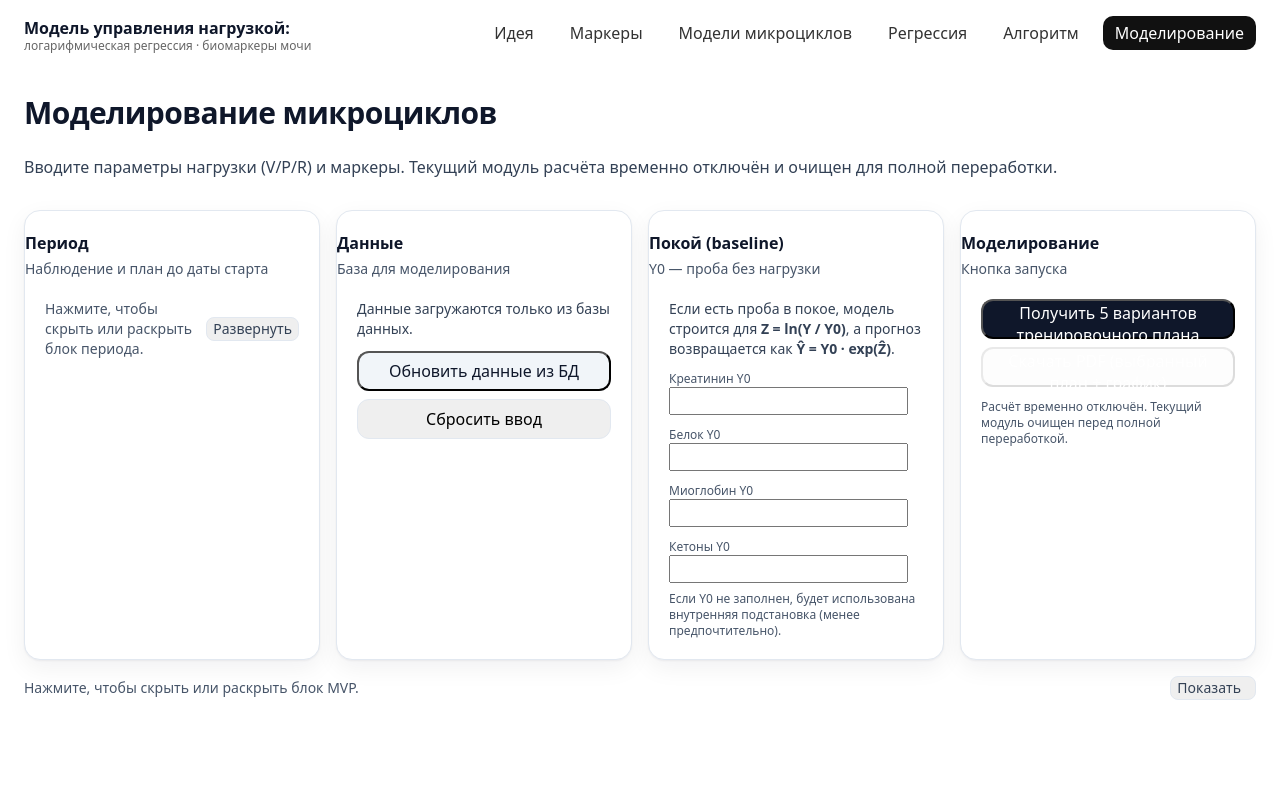
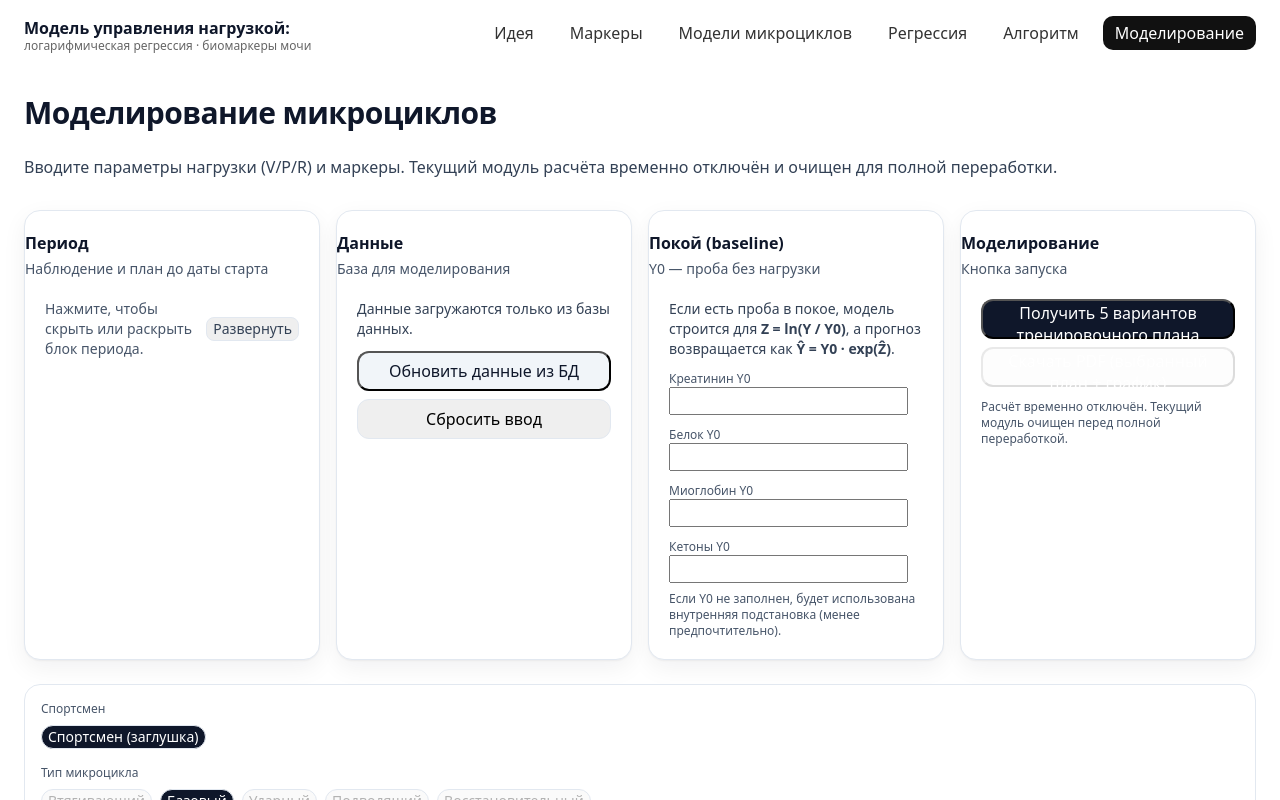
Before and after one commit to alexLuckyStrike/RidgeModel, a Nuxt app in the folder nuxt/: page /planner in a window 1280 px wide. Built offline with nearby package versions, Linux system fonts and the light colour scheme.

Commit message:
компонент работает

```diff
--- a/nuxt/components/ShowMicroCycle.vue
+++ b/nuxt/components/ShowMicroCycle.vue
@@ -1,7 +1,21 @@
 <template>
   <div class="space-y-4">
     <div class="rounded-2xl border bg-white p-4">
-      <div class="text-xs font-medium text-slate-600">Тип микроцикла</div>
+      <div class="text-xs font-medium text-slate-600">Спортсмен</div>
+      <div class="mt-2 flex flex-wrap gap-2">
+        <button
+          v-for="athlete in availableAthletes"
+          :key="athlete.athleteId"
+          type="button"
+          class="px-3 py-2 rounded-xl border text-sm transition"
+          :class="athleteButtonClass(athlete.athleteId)"
+          @click="selectAthlete(athlete.athleteId)"
+        >
+          {{ athlete.name }}
+        </button>
+      </div>
+
+      <div class="mt-4 text-xs font-medium text-slate-600">Тип микроцикла</div>
       <div class="mt-2 flex flex-wrap gap-2">
         <button
           v-for="typeId in typeOrder"
@@ -31,7 +45,7 @@
         </button>
       </div>
     </div>
-
+    {{ buildAthletesFromTypeObject }}
     <ShowMicroCycleView
       :microcycle="currentVariant"
       :sessions="currentSessions"
@@ -57,6 +71,7 @@
 <script setup lang="ts">
 import { computed, ref, useSlots, watch, watchEffect } from 'vue'
 import ShowMicroCycleView from './ShowMicroCycleView.vue'
+import { useAthletesStore } from '~/stores/athletes'
 
 type MicrocycleType = 'recovery_intro' | 'base' | 'shock' | 'taper' | 'recovery'
 type SessionCount = 3 | 4 | 5 | 6
@@ -96,6 +111,20 @@ interface MicrocycleVariant {
 type CatalogByLength = Partial<Record<SessionCountKey, MicrocycleVariant[]>>
 type CatalogsByType = Partial<Record<MicrocycleType, CatalogByLength>>
 
+interface AthleteMicrocycleCatalog {
+  athleteId: string
+  name: string
+  catalogsByType: CatalogsByType
+}
+
+interface TypeCatalogRow {
+  athleteId: string
+  name: string
+  catalog: CatalogByLength
+}
+
+type CatalogsForAllAthletesByType = Partial<Record<MicrocycleType, TypeCatalogRow[]>>
+
 const typeOrder: MicrocycleType[] = ['recovery_intro', 'base', 'shock', 'taper', 'recovery']
 const sessionOrder: SessionCount[] = [3, 4, 5, 6]
 
@@ -107,15 +136,83 @@ const DEFAULT_TYPE_LABELS: Record<MicrocycleType, string> = {
   recovery: 'Восстановительный',
 }
 
+const DEFAULT_STUB_CATALOGS: CatalogsByType = {
+  base: {
+    '3': [
+      {
+        variantId: 'stub-v1',
+        name: 'Заглушка микроцикла',
+        context: 'Компонент запущен без данных каталога. Передайте реальные данные из store.',
+        type: 'base',
+        sessions: [
+          {
+            sessionIndex: 0,
+            zone: 2,
+            strategy: 'balanced',
+            predictedPC1: -0.66,
+            realism: 'good',
+            deltas: { dV: -0.04, dP: -0.04, dR: 0 },
+            absoluteLoad: { V: 8000, P: 72, R: 3.7 },
+            description: 'V -4.0%, P -4.0%',
+          },
+          {
+            sessionIndex: 1,
+            zone: 3,
+            strategy: 'volume_only',
+            predictedPC1: 1.04,
+            realism: 'caution',
+            deltas: { dV: 0.14, dP: 0, dR: 0 },
+            absoluteLoad: { V: 9500, P: 75, R: 3.7 },
+            description: 'V +14.0%',
+          },
+          {
+            sessionIndex: 2,
+            zone: 2,
+            strategy: 'variative',
+            predictedPC1: -0.66,
+            realism: 'good',
+            deltas: { dV: -0.03, dP: -0.03, dR: 0.06 },
+            absoluteLoad: { V: 8120, P: 73, R: 3.9 },
+            description: 'V -3.0%, P -3.0%, R +6.0%',
+          },
+        ],
+        metadata: {
+          averagePC1: -0.09,
+          spearman: 0.13,
+        },
+        validation: {
+          valid: false,
+          warnings: ['Заглушка: подключите реальные данные из store'],
+        },
+      },
+    ],
+  },
+}
+
+const DEFAULT_STUB_ATHLETES: AthleteMicrocycleCatalog[] = [
+  {
+    athleteId: 'stub-athlete',
+    name: 'Спортсмен (заглушка)',
+    catalogsByType: DEFAULT_STUB_CATALOGS,
+  },
+]
+
 const props = withDefaults(
   defineProps<{
-    catalogsByType: CatalogsByType
+    athletesCatalogs?: AthleteMicrocycleCatalog[] | null
+    allCatalogsByType?: CatalogsForAllAthletesByType | null
+    catalogsByType?: CatalogsByType | null
+    initialAthleteId?: string | null
     initialType?: MicrocycleType | null
     initialSessions?: SessionCount | null
     initialVariantIndex?: number
     typeLabels?: Partial<Record<MicrocycleType, string>>
   }>(),
   {
+    athletesCatalogs: null,
+    allCatalogsByType: null,
+    catalogsByType: null,
+    initialAthleteId: null,
     initialType: null,
     initialSessions: null,
     initialVariantIndex: 0,
@@ -124,17 +221,27 @@ const props = withDefaults(
 )
 
 const emit = defineEmits<{
-  (e: 'selection-change', payload: {
-    selectedType: MicrocycleType | null
-    selectedSessions: SessionCount | null
-    selectedVariantIndex: number
-    selectedVariantTotal: number
-    microcycle: MicrocycleVariant | null
-  }): void
+  (
+    e: 'selection-change',
+    payload: {
+      selectedAthleteId: string | null
+      selectedAthleteName: string | null
+      selectedType: MicrocycleType | null
+      selectedSessions: SessionCount | null
+      selectedVariantIndex: number
+      selectedVariantTotal: number
+      microcycle: MicrocycleVariant | null
+    }
+  ): void
 }>()
 
 const slots = useSlots()
+const athletesStore = useAthletesStore()
+const storeCatalogsByType = computed<CatalogsForAllAthletesByType | null>(
+  () => (athletesStore.allCatalogsByType as CatalogsForAllAthletesByType | null) ?? null
+)
 
+const selectedAthleteId = ref<string | null>(props.initialAthleteId)
 const selectedType = ref<MicrocycleType | null>(props.initialType)
 const selectedSessions = ref<SessionCount | null>(props.initialSessions)
 const selectedVariantIndex = ref<number>(Math.max(0, props.initialVariantIndex))
@@ -144,16 +251,95 @@ const toSessionKey = (count: SessionCount): SessionCountKey => String(count) as
 const getTypeLabel = (typeId: MicrocycleType): string =>
   props.typeLabels[typeId] ?? DEFAULT_TYPE_LABELS[typeId]
 
-const getVariants = (typeId: MicrocycleType | null, count: SessionCount | null): MicrocycleVariant[] => {
+const buildAthletesFromTypeObject = (
+  input: CatalogsForAllAthletesByType | null | undefined
+): AthleteMicrocycleCatalog[] => {
+  if (!input) return []
+
+  const byAthleteId = new Map<string, AthleteMicrocycleCatalog>()
+
+  for (const typeId of typeOrder) {
+    const rows = input[typeId]
+    if (!Array.isArray(rows)) continue
+
+    for (const row of rows) {
+      if (!row || !row.athleteId) continue
+
+      const current = byAthleteId.get(row.athleteId)
+      if (!current) {
+        byAthleteId.set(row.athleteId, {
+          athleteId: row.athleteId,
+          name: row.name || row.athleteId,
+          catalogsByType: {
+            [typeId]: row.catalog ?? {},
+          },
+        })
+        continue
+      }
+
+      current.catalogsByType[typeId] = row.catalog ?? {}
+      if (!current.name && row.name) current.name = row.name
+    }
+  }
+
+  return Array.from(byAthleteId.values())
+}
+
+const normalizedAthletes = computed<AthleteMicrocycleCatalog[]>(() => {
+  if (Array.isArray(props.athletesCatalogs) && props.athletesCatalogs.length > 0) {
+    return props.athletesCatalogs
+  }
+
+  const merged = buildAthletesFromTypeObject(props.allCatalogsByType)
+  if (merged.length > 0) return merged
+
+  const mergedFromStore = buildAthletesFromTypeObject(storeCatalogsByType.value)
+  if (mergedFromStore.length > 0) return mergedFromStore
+
+  if (props.catalogsByType) {
+    return [
+      {
+        athleteId: 'single-athlete',
+        name: 'Спортсмен',
+        catalogsByType: props.catalogsByType,
+      },
+    ]
+  }
+
+  return DEFAULT_STUB_ATHLETES
+})
+
+const availableAthletes = computed(() => normalizedAthletes.value)
+
+const selectedAthlete = computed<AthleteMicrocycleCatalog | null>(() => {
+  if (availableAthletes.value.length === 0) return null
+  if (!selectedAthleteId.value) return availableAthletes.value[0]
+
+  return (
+    availableAthletes.value.find((a) => a.athleteId === selectedAthleteId.value) ??
+    availableAthletes.value[0]
+  )
+})
+
+const selectedAthleteName = computed<string | null>(() => selectedAthlete.value?.name ?? null)
+
+const resolvedCatalogsByType = computed<CatalogsByType>(
+  () => selectedAthlete.value?.catalogsByType ?? DEFAULT_STUB_CATALOGS
+)
+
+const getVariants = (
+  typeId: MicrocycleType | null,
+  count: SessionCount | null
+): MicrocycleVariant[] => {
   if (!typeId || !count) return []
-  const byLength = props.catalogsByType[typeId]
+  const byLength = resolvedCatalogsByType.value[typeId]
   if (!byLength) return []
   const list = byLength[toSessionKey(count)]
   return Array.isArray(list) ? list : []
 }
 
 const isTypeAvailable = (typeId: MicrocycleType): boolean => {
-  const byLength = props.catalogsByType[typeId]
+  const byLength = resolvedCatalogsByType.value[typeId]
   if (!byLength) return false
 
   return sessionOrder.some((count) => {
@@ -174,7 +360,9 @@ const availableTypes = computed(() => typeOrder.filter((typeId) => isTypeAvailab
 
 const availableSessionsForSelectedType = computed(() => {
   if (!selectedType.value) return []
-  return sessionOrder.filter((count) => isSessionAvailableForType(selectedType.value as MicrocycleType, count))
+  return sessionOrder.filter((count) =>
+    isSessionAvailableForType(selectedType.value as MicrocycleType, count)
+  )
 })
 
 const currentVariants = computed(() => getVariants(selectedType.value, selectedSessions.value))
@@ -191,6 +379,21 @@ const selectedTypeLabel = computed(() =>
 )
 
 const syncSelection = () => {
+  if (availableAthletes.value.length === 0) {
+    selectedAthleteId.value = null
+    selectedType.value = null
+    selectedSessions.value = null
+    selectedVariantIndex.value = 0
+    return
+  }
+
+  if (
+    !selectedAthleteId.value ||
+    !availableAthletes.value.some((athlete) => athlete.athleteId === selectedAthleteId.value)
+  ) {
+    selectedAthleteId.value = availableAthletes.value[0].athleteId
+  }
+
   if (availableTypes.value.length === 0) {
     selectedType.value = null
     selectedSessions.value = null
@@ -229,9 +432,19 @@ const syncSelection = () => {
 watchEffect(syncSelection)
 
 watch(
-  [selectedType, selectedSessions, selectedVariantIndex, currentVariant, currentVariants],
+  [
+    selectedAthleteId,
+    selectedAthleteName,
+    selectedType,
+    selectedSessions,
+    selectedVariantIndex,
+    currentVariant,
+    currentVariants,
+  ],
   () => {
     emit('selection-change', {
+      selectedAthleteId: selectedAthleteId.value,
+      selectedAthleteName: selectedAthleteName.value,
       selectedType: selectedType.value,
       selectedSessions: selectedSessions.value,
       selectedVariantIndex: selectedVariantIndex.value,
@@ -241,6 +454,12 @@ watch(
   },
   { immediate: true }
 )
+
+const selectAthlete = (athleteId: string) => {
+  if (selectedAthleteId.value === athleteId) return
+  selectedAthleteId.value = athleteId
+  selectedVariantIndex.value = 0
+}
 
 const selectType = (typeId: MicrocycleType) => {
   if (!isTypeAvailable(typeId)) return
@@ -266,6 +485,11 @@ const goPrev = () => {
   selectedVariantIndex.value = (selectedVariantIndex.value - 1 + total) % total
 }
 
+const athleteButtonClass = (athleteId: string): string => {
+  if (selectedAthleteId.value === athleteId) return 'bg-slate-900 text-white border-slate-900'
+  return 'bg-white text-slate-700 hover:bg-slate-50'
+}
+
 const typeButtonClass = (typeId: MicrocycleType): string => {
   if (!isTypeAvailable(typeId)) return 'opacity-40 cursor-not-allowed hover:bg-white'
   if (selectedType.value === typeId) return 'bg-slate-900 text-white border-slate-900'
--- a/nuxt/components/planner/cards/PlannerModelingCard/runModel.ts
+++ b/nuxt/components/planner/cards/PlannerModelingCard/runModel.ts
@@ -1,5 +1,5 @@
 import { nextTick } from 'vue'
-import type { Athlete } from '../../../../stores/athletes'
+import { useAthletesStore, type AllCatalogsByType, type Athlete } from '../../../../stores/athletes'
 import { useDataPreperationPCAStore } from '../../../../stores/DataPreperationPCA'
 import type { Plan, PlanVariantId } from '../../../../utils/plannerTypes'
 import {
@@ -81,6 +81,7 @@ export async function runModel(params: {
   drawCharts: () => void
 }) {
   const dataPreperationPCAStore = useDataPreperationPCAStore()
+  const athletesStore = useAthletesStore()
   const athletesDataAll = await dataPreperationPCAStore.fetchAllAthletesFromDb()
 
   //console.log('athletesDataAll:', athletesDataAll)
@@ -93,7 +94,7 @@ export async function runModel(params: {
     rows: logRelativeToBaseLine(athlete.rows, athlete.restBaseline),
   }))
 
-  console.log('relativeMarkersFromBaselineByAthletes:', relativeMarkersFromBaselineByAthletes)
+  //console.log('relativeMarkersFromBaselineByAthletes:', relativeMarkersFromBaselineByAthletes)
 
   // Это операция выравнивания (flattening) — преобразование иерархической структуры (спортсмены → их сессии) в плоскую таблицу всех наблюдений.После этой операции мы получаем 576 строк в виде единого массива, готового для дальнейшей статистической обработки.
   const flatRows = relativeMarkersFromBaselineByAthletes.flatMap((athlete) =>
@@ -232,10 +233,10 @@ export async function runModel(params: {
 
   // 2. Берём массив всех 576 значений PC₁
   const pc1Values = projected.map((r) => r.PC1)
-  console.log('pc1Values:', pc1Values)
+  //  console.log('pc1Values:', pc1Values)
   // 3. Распределяем по зонам
   const distribution = distributeByZones(pc1Values, zoneSystem.thresholds)
-  console.log('distribution:', distribution)
+  // console.log('distribution:', distribution)
   // 4. Печатаем результат
 
   //// Калькулятор
@@ -363,6 +364,17 @@ export async function runModel(params: {
   const recoveryCatalogs = createCatalogForAll(allAthletePlans, 'recovery')
 
   console.log('shockCatalogs:', shockCatalogs)
+
+  const allCatalogsByType: AllCatalogsByType = {
+    recovery_intro: recoveryIntroCatalogs,
+    base: baseCatalogs,
+    shock: shockCatalogs,
+    taper: taperCatalogs,
+    recovery: recoveryCatalogs,
+  }
+
+  console.log('allCatalogsByType:', allCatalogsByType)
+  athletesStore.setAllCatalogsByType(allCatalogsByType)
   // console.log('recoveryIntroCatalogs:', recoveryIntroCatalogs)
   // console.log('baseCatalogs:', baseCatalogs)
   // console.log('taperCatalogs:', taperCatalogs)
--- a/nuxt/pages/planner.vue
+++ b/nuxt/pages/planner.vue
@@ -10,7 +10,7 @@
       </div>
 
       <UiForm :cards="uiFormCards" />
-      <div class="flex items-center justify-between gap-3">
+      <!-- <div class="flex items-center justify-between gap-3">
         <div class="text-sm text-slate-600">Нажмите, чтобы скрыть или раскрыть блок MVP.</div>
         <button
           type="button"
@@ -33,7 +33,7 @@
             />
           </svg>
         </button>
-      </div>
+      </div> -->
       <!-- <transition name="mvp-collapse">
         <NuxtLink
           v-show="!mvpCollapsed"
@@ -63,6 +63,7 @@
 
     <section class="grid gap-6">
       <div>
+        <ShowMicroCycle />
         <!-- <UiCard title="Ввод данных по неделям" subtitle="Каждая тренировка: V, P, R и маркеры">
           <div class="flex items-center justify-between gap-3">
             <div class="text-sm text-slate-600">Нажмите, чтобы скрыть или раскрыть блок ввода.</div>
@@ -179,6 +180,7 @@
 import { computed, ref } from 'vue'
 import UiCard from '~/components/UiCard.vue'
 import UiForm from '~/components/UiForm.vue'
+import ShowMicroCycle from '~/components/ShowMicroCycle.vue'
 import PlannerCharts from '~/components/planner/PlannerCharts.vue'
 import PlanWeekCard from '~/components/planner/PlanWeekCard.vue'
 import ObservationWeek from '~/components/planner/ObservationWeek.vue'
--- a/nuxt/stores/athletes.ts
+++ b/nuxt/stores/athletes.ts
@@ -28,6 +28,24 @@ export type Athlete = {
   };
   rows: Record<string, Row>;
   restBaseline: RestBaseline;
+};
+
+export type SessionCountKey = "3" | "4" | "5" | "6";
+
+export type MicrocycleCatalogByLength = Partial<Record<SessionCountKey, unknown[]>>;
+
+export type MicrocycleCatalogRow = {
+  athleteId: string;
+  name: string;
+  catalog: MicrocycleCatalogByLength;
+};
+
+export type AllCatalogsByType = {
+  recovery_intro: MicrocycleCatalogRow[];
+  base: MicrocycleCatalogRow[];
+  shock: MicrocycleCatalogRow[];
+  taper: MicrocycleCatalogRow[];
+  recovery: MicrocycleCatalogRow[];
 };
 
 const createId = () => {
@@ -65,6 +83,7 @@ const normalizeCount = (count: number) =>
 export const useAthletesStore = defineStore("athletes", {
   state: () => ({
     athletes: [createAthlete(1)] as Athlete[],
+    allCatalogsByType: null as AllCatalogsByType | null,
   }),
   actions: {
     setAthleteCount(count: number) {
@@ -115,5 +134,9 @@ export const useAthletesStore = defineStore("athletes", {
         a.name = `Спортсмен ${i + 1}`;
       });
     },
+
+    setAllCatalogsByType(payload: AllCatalogsByType | null) {
+      this.allCatalogsByType = payload;
+    },
   },
 });
```
